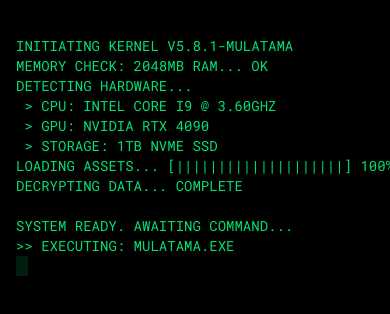
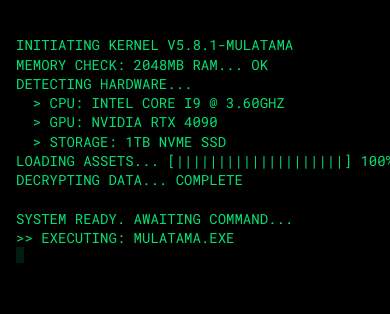
Before and after one commit to stevenmultz/stevenmtportofolio, a Next.js app: page / in a window 390 px wide. Shown: the top 314 px of the page. Built offline with nearby package versions, Linux system fonts and the light colour scheme.

Commit message:
Initial commit: Add project files

```diff
--- a/app/components/Loading.tsx
+++ b/app/components/Loading.tsx
@@ -9,9 +9,9 @@
 INITIATING KERNEL V5.8.1-MULATAMA
 MEMORY CHECK: 2048MB RAM... OK
 DETECTING HARDWARE...
- > CPU: INTEL CORE I9 @ 3.60GHZ
- > GPU: NVIDIA RTX 4090
- > STORAGE: 1TB NVME SSD
+  > CPU: INTEL CORE I9 @ 3.60GHZ
+  > GPU: NVIDIA RTX 4090
+  > STORAGE: 1TB NVME SSD
 LOADING ASSETS... [||||||||||||||||||||] 100%
 DECRYPTING DATA... COMPLETE
 
@@ -32,30 +32,41 @@
         setTimeout(type, 10); // Kecepatan mengetik (lebih cepat)
       } else {
         // Hentikan kedipan saat selesai untuk kursor solid
-        setShowCursor(true);
+        setShowCursor(false);
       }
     };
     type();
+
+    // Pastikan kursor berkedip lagi setelah selesai mengetik
+    const blinkInterval = setInterval(() => {
+      setShowCursor(prev => !prev);
+    }, 800); // Kecepatan kedip kursor
+
+    return () => clearInterval(blinkInterval);
   }, []);
 
   return (
     <motion.div
       exit={{ opacity: 0, transition: { duration: 0.5, delay: 0.5 } }}
+      // Optimasi untuk mobile: menggunakan p-4 (default) dan md:p-8
       className="fixed inset-0 z-50 flex items-start justify-start bg-black p-4 md:p-8 overflow-hidden"
     >
-      {/* Gunakan tag <pre> untuk menjaga format teks dan font monospace */}
       <pre
-        className="text-sm md:text-base font-normal text-green-400"
+        // Menggunakan text-sm (default) untuk mobile dan md:text-base untuk desktop
+        // Gunakan `leading-snug` untuk jarak antar baris yang lebih rapat
+        className="text-sm md:text-base font-normal text-green-400 leading-snug"
         style={{ fontFamily: "'Roboto Mono', monospace" }}
       >
         {log}
         {/* Kursor yang berkedip */}
         <motion.span
+          // Animasi kursor hanya jika showCursor bernilai true
           animate={{ opacity: showCursor ? [0, 1, 0] : 1 }}
           transition={{ duration: 0.8, repeat: Infinity }}
-          className="bg-green-400 w-3 h-5 inline-block"
+          // Ukuran kursor disesuaikan dengan ukuran teks
+          className="bg-green-400 w-2 h-4 md:w-3 md:h-5 inline-block"
         >
-          &nbsp; {/* Karakter spasi agar blok terlihat */}
+          &nbsp;
         </motion.span>
       </pre>
     </motion.div>
```
